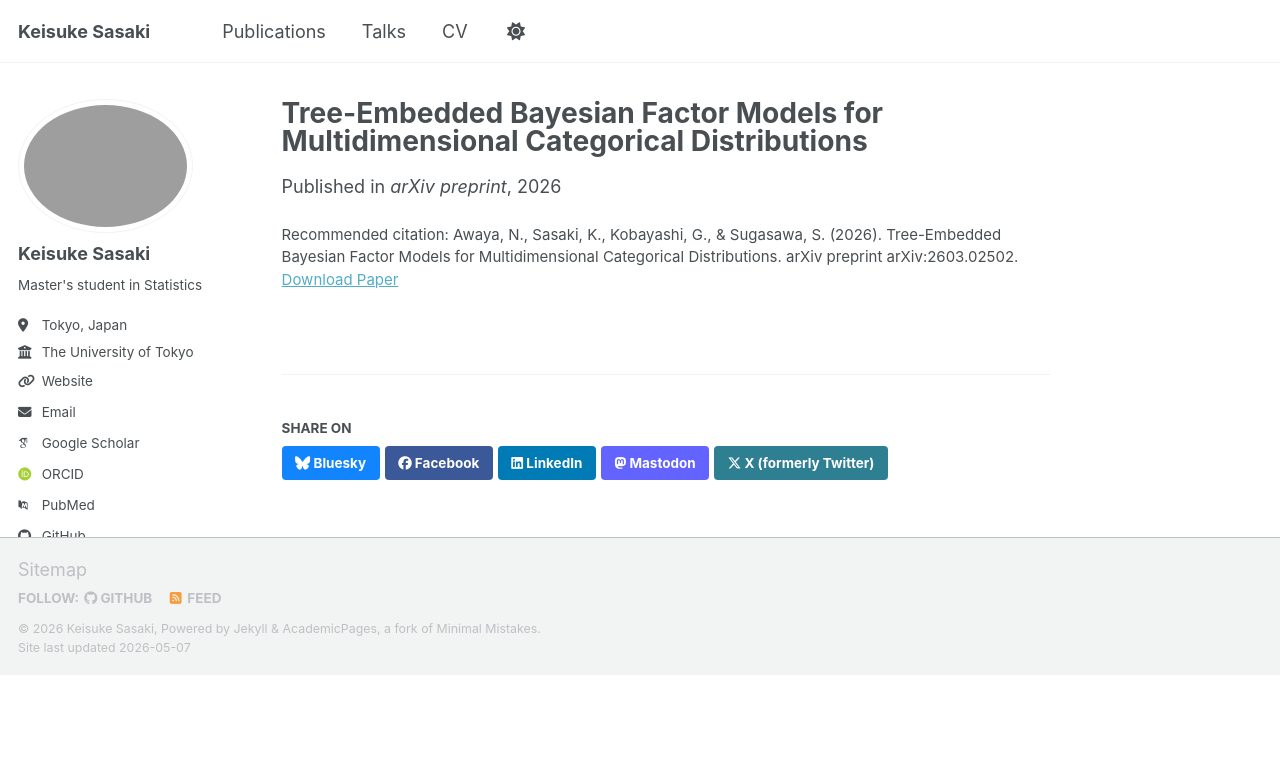
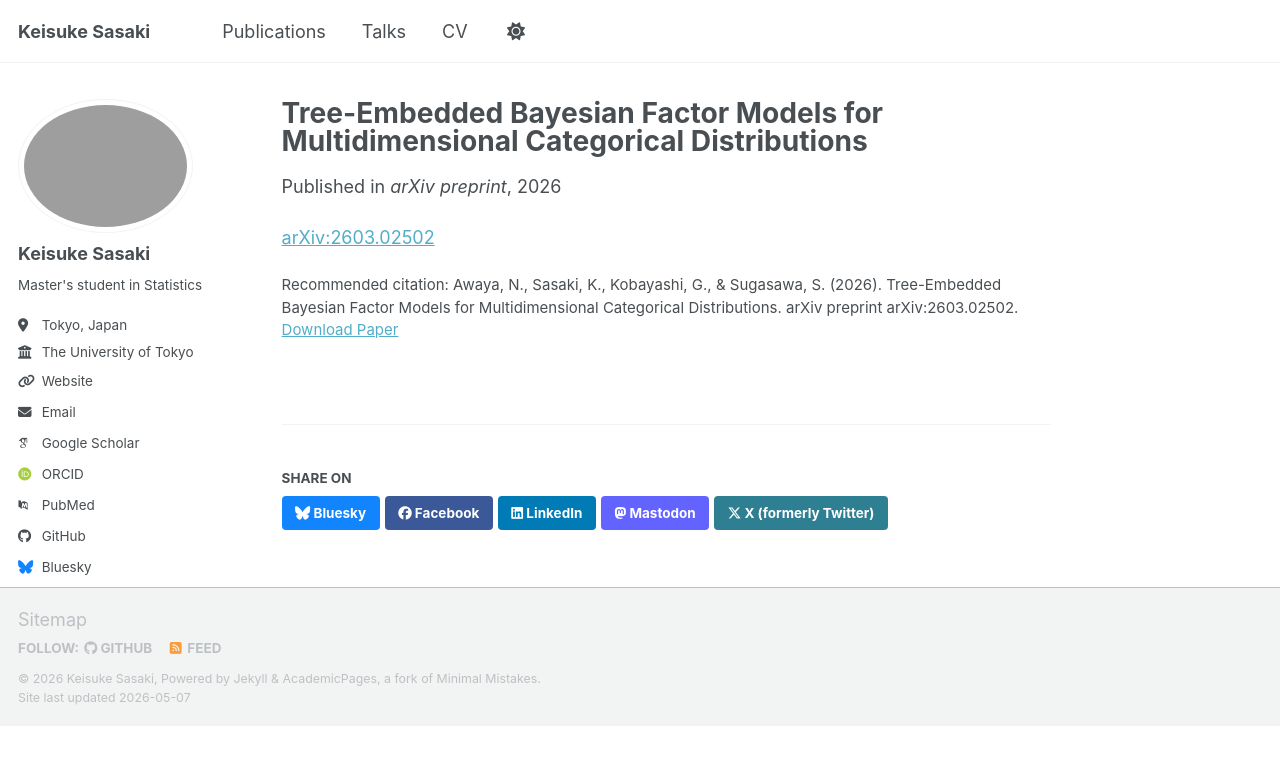
Before and after one commit to ksasaki-stats/ksasaki-stats.github.io, a Jekyll site: the page built from _publications/2026-03-03-tree-embedded-bayesian-factor-models.md, in a window 1280 px wide. Shown: the top 765 px of the page. Built offline with Jekyll 4.4.1, drawn with Linux system fonts in a browser that asks for light colours; some web fonts are replaced; a script bundle is joined from its source files by our own code; library files that are not in the unit come from our copies.

Commit message:
Update working paper entry

```diff
--- a/_publications/2026-03-03-tree-embedded-bayesian-factor-models.md
+++ b/_publications/2026-03-03-tree-embedded-bayesian-factor-models.md
@@ -1,9 +1,12 @@
 ---
 title: "Tree-Embedded Bayesian Factor Models for Multidimensional Categorical Distributions"
 collection: publications
+category: manuscripts
 permalink: /publication/2026-03-03-tree-embedded-bayesian-factor-models
 date: 2026-03-03
 venue: "arXiv preprint"
 paperurl: "https://arxiv.org/abs/2603.02502"
 citation: "Awaya, N., Sasaki, K., Kobayashi, G., & Sugasawa, S. (2026). Tree-Embedded Bayesian Factor Models for Multidimensional Categorical Distributions. arXiv preprint arXiv:2603.02502."
 ---
+
+[arXiv:2603.02502](https://arxiv.org/abs/2603.02502)
```
